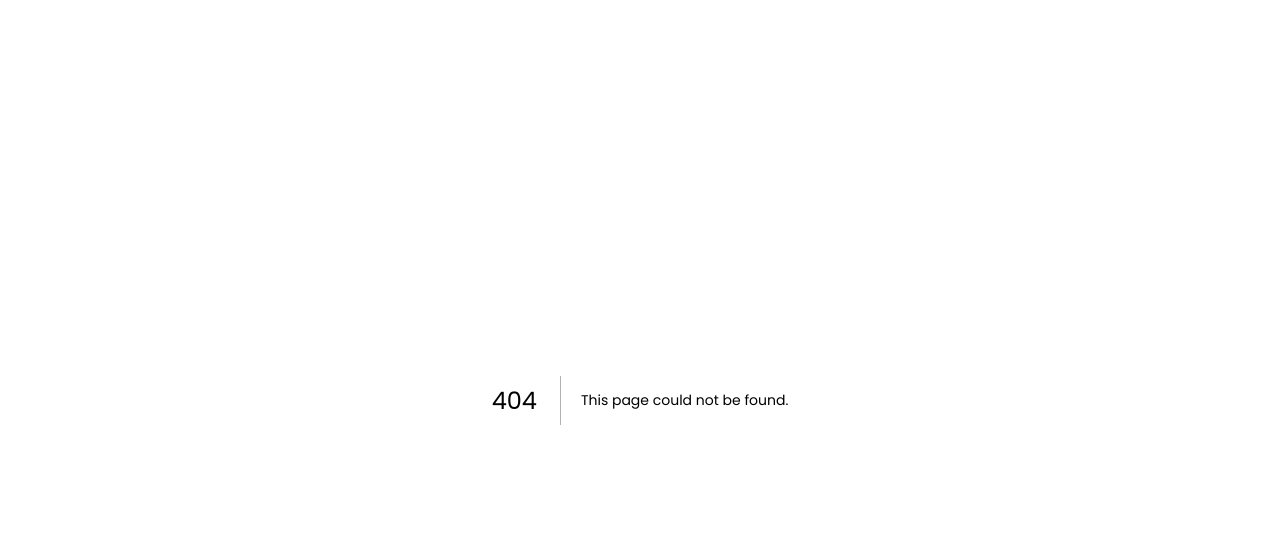
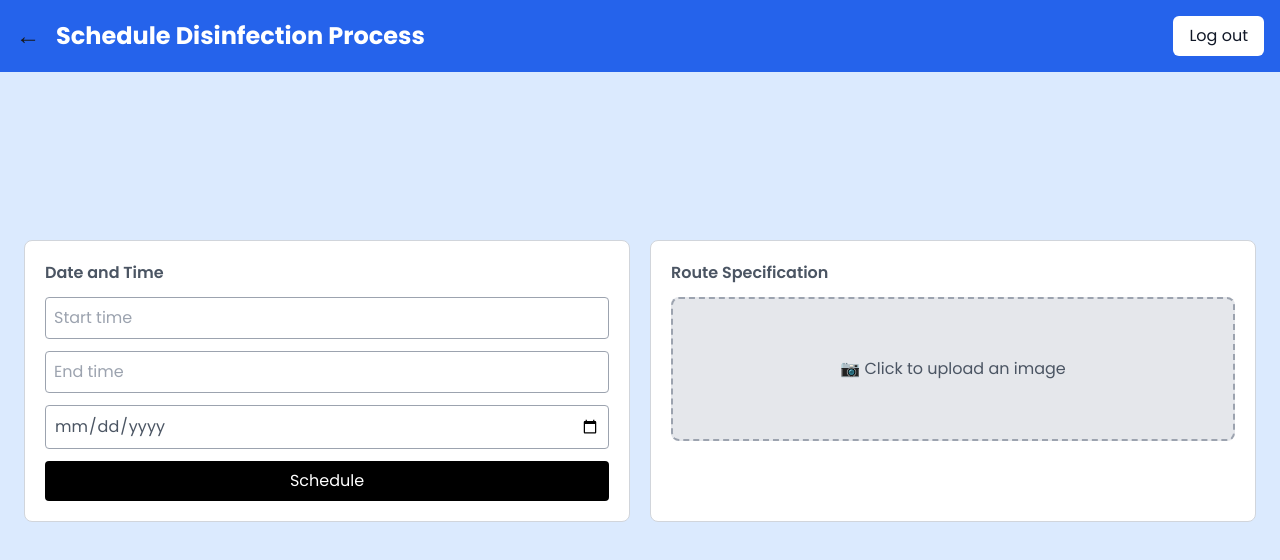
Before and after one commit to Ruba-Bakhour/Germless-Stadium, a Next.js app in the folder frontend/: page /Schedule-Disinfection in a window 1280 px wide. Before the commit this address had no page. Shown: the top 560 px of the page. Built offline with nearby package versions, Linux system fonts and the light colour scheme.

Commit message:
Added the rest of pages

```diff
--- a/frontend/package.json
+++ b/frontend/package.json
@@ -24,6 +24,6 @@
     "eslint-config-next": "15.1.7",
     "postcss": "^8",
     "tailwindcss": "^3.4.1",
-    "typescript": "^5"
+    "typescript": "5.8.2"
   }
 }
--- /dev/null
+++ b/frontend/pages/ReportPage.tsx
@@ -0,0 +1,128 @@
+'use client';
+
+import { useEffect, useState } from 'react';
+import { supabase } from './supabaseClient';
+import router from 'next/router';
+
+interface Report {
+  id: string;
+  title: string;
+  created_at: string;
+  total_seats: number;
+  distance: string;
+}
+
+const ReportsPage = () => {
+  const [reports, setReports] = useState<Report[]>([]);
+  const [selectedReport, setSelectedReport] = useState<Report | null>(null);
+
+  useEffect(() => {
+    const fetchReports = async () => {
+      const { data, error } = await supabase.from('Report').select('*');
+
+      if (error) {
+        console.error('Error fetching reports:', error.message, error.details, error.hint);
+      } else {
+        setReports(data);
+      }
+    };
+
+    fetchReports();
+  }, []);
+
+  // Delete Report Function
+  const handleDelete = async (reportId: string) => {
+    const confirmDelete = window.confirm("Are you sure you want to delete this report?");
+    if (!confirmDelete) return;
+
+    const { error } = await supabase.from('Report').delete().eq('id', reportId);
+
+    if (error) {
+      console.error("Error deleting report:", error.message);
+    } else {
+      // Remove the deleted report from the state
+      setReports(reports.filter(report => report.id !== reportId));
+
+      // Clear the selected report if it was deleted
+      if (selectedReport && selectedReport.id === reportId) {
+        setSelectedReport(null);
+      }
+    }
+  };
+
+  // Download Report Function
+  const handleDownload = (report: Report) => {
+    const reportData = `
+      Report Title: ${report.title}
+      Date and Time: ${report.created_at}
+      Total Disinfected Seats: ${report.total_seats} seats
+      Total Distance: ${report.distance}
+    `;
+
+    const blob = new Blob([reportData], { type: 'text/plain' });
+    const link = document.createElement('a');
+    link.href = URL.createObjectURL(blob);
+    link.download = `${report.title}.txt`;
+    document.body.appendChild(link);
+    link.click();
+    document.body.removeChild(link);
+  };
+
+  return (
+    <>
+      <div className="flex justify-between items-center bg-blue-600 p-4 text-white">
+        <button className="border-none text-2xl cursor-pointer mr-4" onClick={() => router.back()}>←</button>
+        <h2 className="text-2xl flex-grow font-bold text-white">Display Disinfection Reports</h2>
+        <button className="bg-white text-gray-900 px-4 py-2 rounded-md hover:bg-gray-300">Log out</button>
+      </div>
+
+      <div className="min-h-screen bg-blue-100 p-6 font-sans">
+        <div className="flex gap-6 mt-4">
+          {/* Reports Table */}
+          <div className="w-2/3 bg-white p-4 rounded-md shadow-md mt-12">
+            <table className="w-full border-collapse">
+              <thead>
+                <tr className="bg-gray-100">
+                  <th className="text-gray-600 p-3 text-left">Reports Title</th>
+                  <th className="text-gray-600 p-3 text-left">Actions</th>
+                </tr>
+              </thead>
+              <tbody>
+                {reports.map((report) => (
+                  <tr key={report.id} className="text-gray-600 border-b hover:bg-gray-200">
+                    <td className="p-3">{report.title}</td>
+                    <td className="p-3">
+                      <span className="text-blue-600 cursor-pointer mr-2" onClick={() => setSelectedReport(report)}>Open</span>
+                      <span className="text-blue-600 cursor-pointer mr-2" onClick={() => handleDownload(report)}>Download</span>
+                      <span className="text-blue-600 cursor-pointer" onClick={() => handleDelete(report.id)}>Delete</span>
+                    </td>
+                  </tr>
+                ))}
+              </tbody>
+            </table>
+          </div>
+
+          {/* Report Details */}
+          <div className="w-1/3 bg-white p-4 rounded-md shadow-md mt-24">
+            {selectedReport ? (
+              <>
+                <h3 className="text-gray-600 text-lg font-bold mb-3">{selectedReport.title}</h3>
+                <p className="text-gray-600 text-sm mb-2"><strong>Date and Time:</strong> {selectedReport.created_at}</p>
+                <p className="text-gray-600 text-sm mb-2"><strong>Total Disinfected seats:</strong> {selectedReport.total_seats} seats</p>
+                <p className="text-gray-600 text-sm mb-2"><strong>Total Distance:</strong> {selectedReport.distance}</p>
+                <div className="mt-3 flex gap-2">
+                  <button className="text-gray-600 px-4 py-2 bg-white border border-gray-300 rounded-md cursor-pointer hover:bg-gray-200">Analyzed images</button>
+                  <button className="text-gray-600 px-4 py-2 bg-white border border-gray-300 rounded-md cursor-pointer hover:bg-gray-200">Route image</button>
+                </div>
+              </>
+            ) : (
+              <p className="text-gray-600 text-sm">Select a report to view details</p>
+            )}
+          </div>
+        </div>
+      </div>
+    </>
+  );
+};
+
+export default ReportsPage;
--- /dev/null
+++ b/frontend/pages/Schedule-Disinfection.tsx
@@ -0,0 +1,63 @@
+"use client";
+
+import React from "react";
+import router from 'next/router';
+
+const Schedule = () => {
+
+  return (
+    <>
+      {/* Header */}
+      <div className="flex items-center bg-blue-600 p-4">
+        <button className="border-none text-2xl cursor-pointer mr-4" onClick={() => router.back()}        >←</button>
+        <h2 className="text-2xl flex-grow font-bold text-white">
+          Schedule Disinfection Process
+        </h2>
+        <button className="bg-white text-gray-900 px-4 py-2 rounded-md transition hover:bg-gray-300" >
+          Log out
+        </button>
+      </div>
+
+      {/* Main Container */}
+      <div className="min-h-screen bg-blue-100 p-6 font-sans">
+        <div className="flex justify-between gap-5 mt-36">
+
+          {/* Date and Time Section */}
+          <div className="w-1/2 p-5 border border-gray-300 rounded-lg bg-white">
+            <h3 className="text-gray-600 mb-3 font-semibold">Date and Time</h3>
+            <input
+              type="text"
+              placeholder="Start time"
+              className="text-gray-600 block w-full p-2 mb-3 border border-gray-400 rounded"
+            />
+            <input
+              type="text"
+              placeholder="End time"
+              className="text-gray-600 block w-full p-2 mb-3 border border-gray-400 rounded"
+            />
+            <input
+              type="date"
+              className="text-gray-600 block w-full p-2 mb-3 border border-gray-400 rounded"
+            />
+            <button className="w-full bg-black text-white p-2 rounded cursor-pointer">
+              Schedule
+            </button>
+          </div>
+
+          {/* Route Specification Section */}
+          <div className="w-1/2 p-5 border border-gray-300 rounded-lg bg-white">
+            <h3 className="text-gray-600 mb-3 font-semibold">Route Specification</h3>
+            <label className="block w-full cursor-pointer">
+              <input type="file" className="hidden" />
+              <div className="text-gray-600 w-full h-36 bg-gray-200 flex justify-center items-center rounded-lg border-2 border-dashed border-gray-400 text-gray-600 transition hover:bg-gray-300">
+                📷 Click to upload an image
+              </div>
+            </label>
+          </div>
+        </div>
+      </div>
+    </>
+  );
+};
+
+export default Schedule;
--- a/frontend/pages/index.tsx
+++ b/frontend/pages/index.tsx
@@ -55,7 +55,7 @@ export default function Home() {
 
     checkUser();
 
-    const { data: authListener } = supabase.auth.onAuthStateChange((event, session) => {
+    const { data: authListener } = supabase.auth.onAuthStateChange((event: any, session: any) => {
       console.log("Auth State Changed:", event, session);
       if (!session) {
         router.push('/login');
@@ -104,7 +104,7 @@ export default function Home() {
                     <path d="M43.5 26.6V43L51.8 51.2" stroke="#141B34" strokeWidth="2" strokeLinecap="round" strokeLinejoin="round"/>
                   </svg>
                 </div>
-                <span className="text-4xl text-gray-900 ml-8">Schedule Disinfection</span>
+                <span className="text-4xl text-gray-900 ml-8" onClick={() => router.push('/Schedule-Disinfection')}>Schedule Disinfection</span>
               </button>
 
               {/* Display Reports */}
@@ -114,7 +114,7 @@ export default function Home() {
                     <path fillRule="evenodd" clipRule="evenodd" d="M15.1944 0.444458C14.6422 0.444458 14.1944 0.892173 14.1944 1.44446C14.1944 1.99674 14.6422 2.44446 15.1944 2.44446H38.0695L47.322 12.4297L47.6189 12.75H48.0556H84.9722V83.8889C84.9722 84.4412 85.4199 84.8889 85.9722 84.8889C86.5245 84.8889 86.9722 84.4412 86.9722 83.8889V12.75C86.9722 11.6454 86.0768 10.75 84.9722 10.75H48.4922L39.5365 1.08509C39.158 0.676625 38.6263 0.444458 38.0695 0.444458H15.1944ZM38.9649 30.7312L39.5627 31.4167H40.4722H68.8055V99.5556H2.02777V21.1111H30.5751L38.9649 30.7312ZM31.7835 19.4538L40.4722 29.4167H69.8055C70.3578 29.4167 70.8055 29.8644 70.8055 30.4167V100.556C70.8055 101.108 70.3578 101.556 69.8055 101.556H1.02777C0.475487 101.556 0.027771 101.108 0.027771 100.556V20.1111C0.027771 19.5588 0.475486 19.1111 1.02777 19.1111H31.0298C31.3187 19.1111 31.5936 19.2361 31.7835 19.4538Z" fill="#222222"/>
                   </svg>
                 </div>
-                <span className="text-4xl text-gray-900 ml-8">Display Disinfection Reports</span>
+                <span className="text-4xl text-gray-900 ml-8" onClick={() => router.push('/ReportPage')}>Display Disinfection Reports</span>
               </button>
             </div>
           </div>
```
Also changed, not shown: package.json (added, +9 -0 lines), 2 other files (tests, documents, lock files or other folders).
